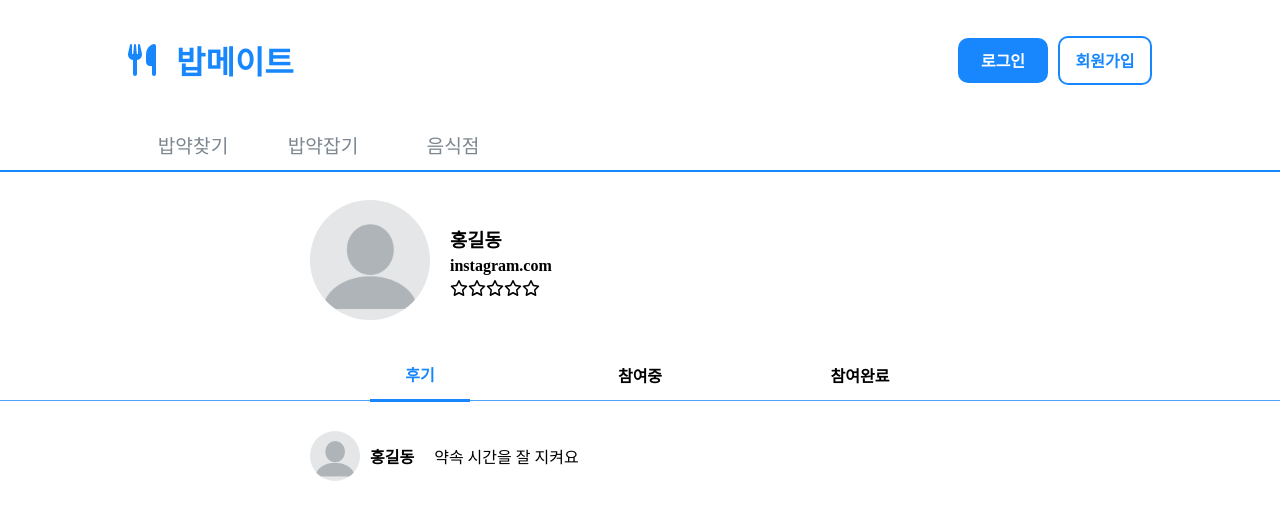
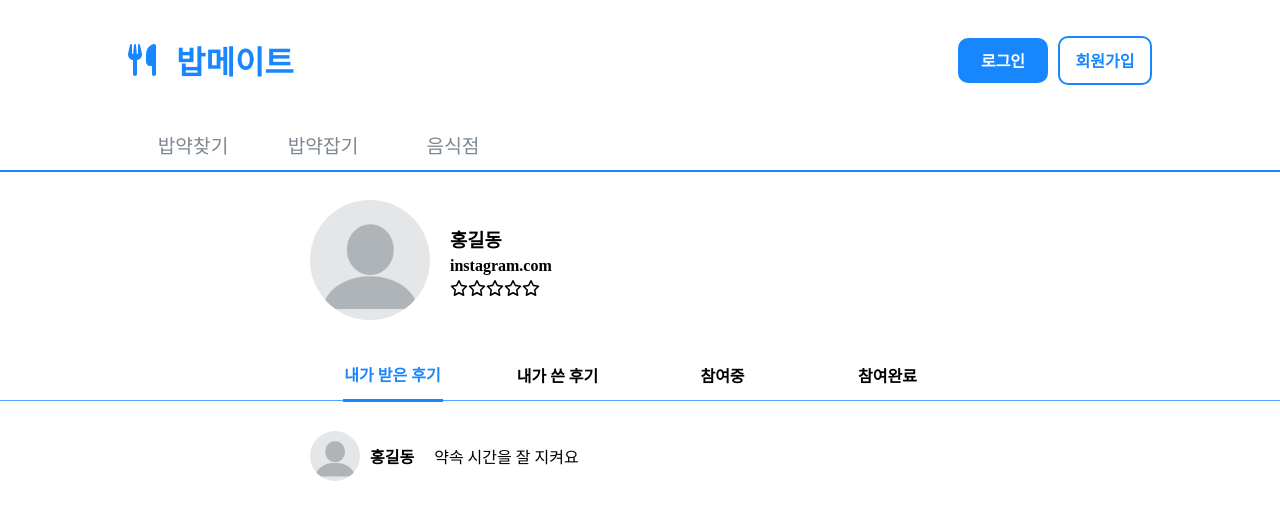
Before and after one commit to toothlessdev/BoB-Mate-FE, a React (Vite) app: page /mypage in a window 1280 px wide. Shown: the top 520 px of the page. Built offline with nearby package versions, Linux system fonts and the light colour scheme.

Commit message:
feat: ReservationPage 라우트 추가

```diff
--- a/src/App.tsx
+++ b/src/App.tsx
@@ -10,7 +10,8 @@ import AuthPage from "./pages/AuthPage";
 import MyPage from "./pages/MyPage";
 import RestaurantListPage from "./pages/RestaurantListPage";
 import RestaurantPage from "./pages/RestaurantPage";
-import ReservationPage from "./pages/ReservationListPage";
+import ReservationListPage from "./pages/ReservationListPage";
+import ReservationPage from "./pages/ReservationPage";
 
 export default function App() {
     return (
@@ -29,8 +30,9 @@ export default function App() {
                     <Route path="/restaurant/list" element={<RestaurantListPage />} />
                     <Route path="/restaurant/:id" element={<RestaurantPage />} />
 
-                    <Route path="/reservation/create" element={<ReservationPage />} />
+                    <Route path="/reservation/create" element={<ReservationListPage />} />
                     <Route path="/reservation/find" element={<HomePage />} />
+                    <Route path="/reservation/:id" element={<ReservationPage />} />
                 </Route>
             </Routes>
         </Provider>
--- a/src/pages/MyPage.tsx
+++ b/src/pages/MyPage.tsx
@@ -4,14 +4,12 @@ import styles from "./MyPage.module.scss";
 import { Card } from "../components/cards/Card";
 import { UnaryExpression } from "typescript";
 
-type TabMenu = 0 | 1 | 2;
-
 interface ITabBody {
-    tab: TabMenu;
+    tab: number;
 }
 
 export default function MyPage(): JSX.Element {
-    const [tab, setTab] = useState<TabMenu>(0);
+    const [tab, setTab] = useState<number>(0);
 
     return (
         <main>
@@ -23,12 +21,15 @@ export default function MyPage(): JSX.Element {
                 <div className={styles.tab_container}>
                     <div className={styles.tab_head}>
                         <div style={tab === 0 ? { color: "#1887fd", borderBottom: "3px solid #1887fd" } : {}} onClick={() => setTab(0)}>
-                            후기
+                            내가 받은 후기
                         </div>
                         <div style={tab === 1 ? { color: "#1887fd", borderBottom: "3px solid #1887fd" } : {}} onClick={() => setTab(1)}>
+                            내가 쓴 후기
+                        </div>
+                        <div style={tab === 2 ? { color: "#1887fd", borderBottom: "3px solid #1887fd" } : {}} onClick={() => setTab(2)}>
                             참여중
                         </div>
-                        <div style={tab === 2 ? { color: "#1887fd", borderBottom: "3px solid #1887fd" } : {}} onClick={() => setTab(2)}>
+                        <div style={tab === 3 ? { color: "#1887fd", borderBottom: "3px solid #1887fd" } : {}} onClick={() => setTab(3)}>
                             참여완료
                         </div>
                     </div>
@@ -51,11 +52,18 @@ const TabBody = ({ tab }: ITabBody): JSX.Element | undefined => {
     if (tab === 1) {
         return (
             <div className={styles.tab_body}>
+                <UserReviewCard name="홍길동" text="약속 시간을 잘 지켜요" />
+            </div>
+        );
+    }
+    if (tab === 2) {
+        return (
+            <div className={styles.tab_body}>
                 <Card.Item title="약속이름" type="점심약속" date="2023.12.02" restaurant="한식" location="경대맛집" user="방장" remains={2}></Card.Item>
             </div>
         );
     }
-    if (tab === 2) {
+    if (tab === 3) {
         return (
             <div className={styles.tab_body}>
                 <Card.Item title="약속이름" type="점심약속" date="2023.12.02" restaurant="한식" location="경대맛집" user="" remains={2}></Card.Item>
```
